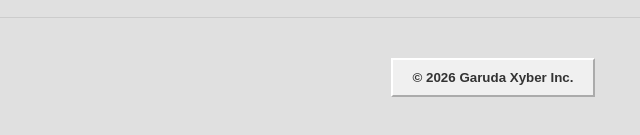
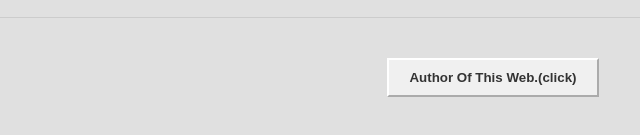
Before and after one commit to aleshazahirasiregar-oss/roblox-2016-web, a plain HTML site: page index.html in a window 1280 px wide. Shown: the part 251-386 px from the top of the page, 147-787 px from the left. Drawn offline with Linux system fonts and the light colour scheme.

Commit message:
Update index.html

```diff
--- a/index.html
+++ b/index.html
@@ -18,7 +18,7 @@
 
     <div class="footer">
         <button class="author-btn" onclick="window.open('https://garuda-xyber-inc.vercel.app/', '_blank')">
-            © 2026 Garuda Xyber Inc.
+            Author Of This Web.(click)
         </button>
     </div>
 
```
